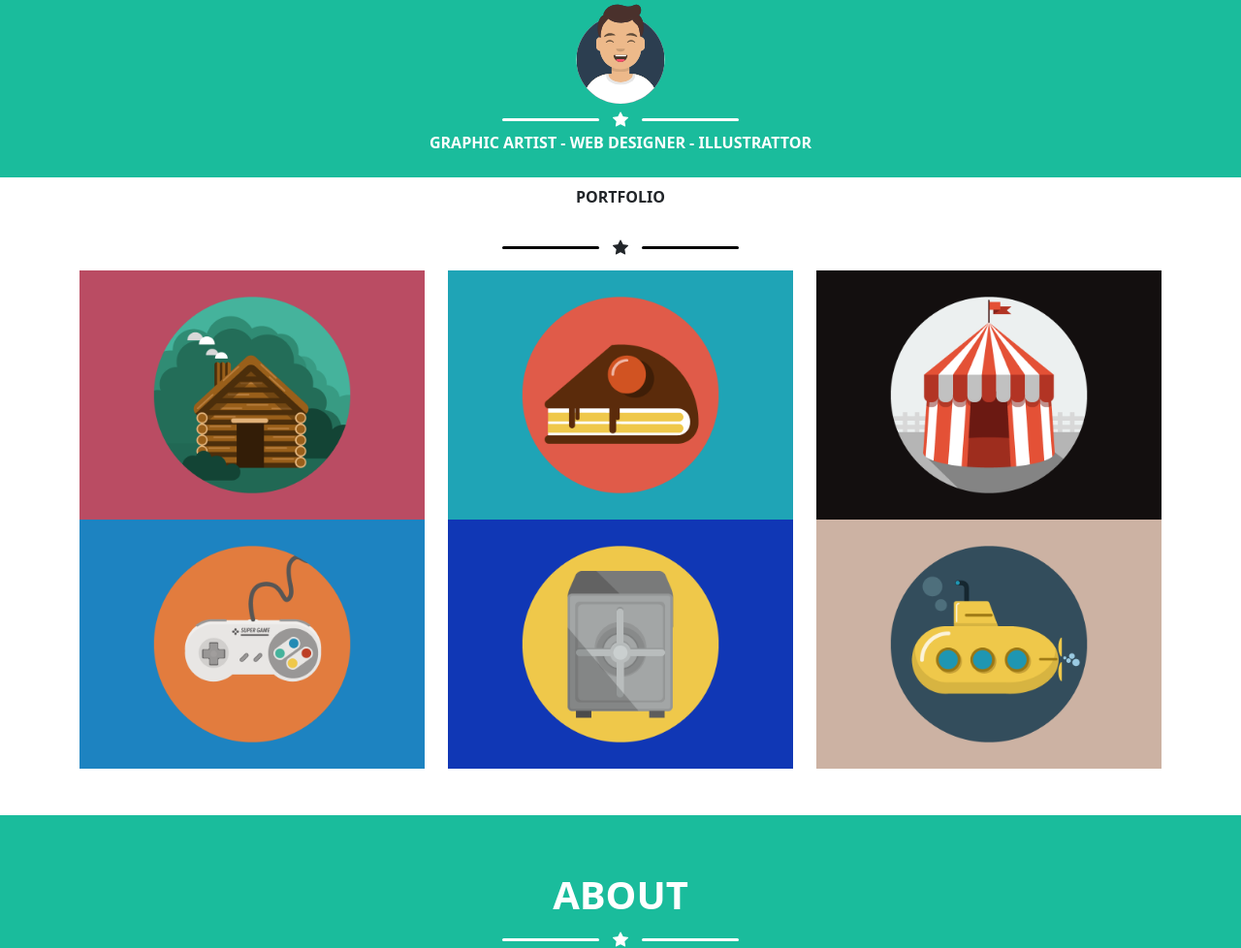
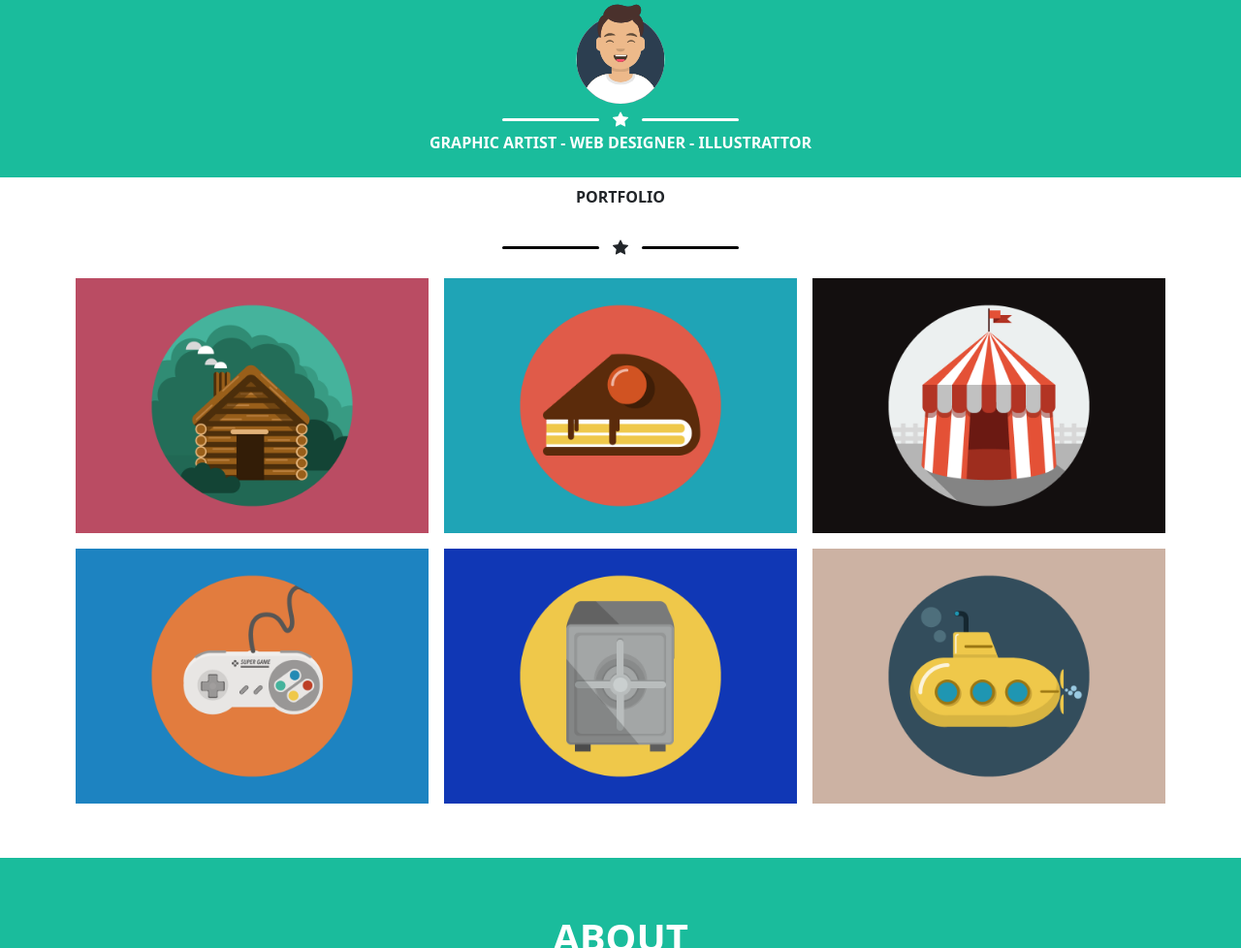
Before and after one commit to danielmegale/html-css-bootstrap-freelancer, a plain HTML site: page index.html in a window 1280 px wide. Shown: the part 63-1041 px from the top of the page at 97% size. Drawn offline with nearby package versions, Linux system fonts and the light colour scheme.

Commit message:
fixed img

```diff
--- a/index.html
+++ b/index.html
@@ -62,14 +62,14 @@
                 <div class="bars black-bars"></div>
             </div>
             <div class="row pb-5">
-                <div class="col-12 col-md-6 col-lg-4"><img class="img-fluid"src="img/cabin.png" alt=""></div>
-                <div class="col-12 col-md-6 col-lg-4"><img class="img-fluid" src="img/cake.png" alt=""></div>
-                <div class="col-12 col-md-6 col-lg-4">
+                <div class="col-12 col-md-6 col-lg-4 p-4 p-md-2"><img class="img-fluid"src="img/cabin.png" alt=""></div>
+                <div class="col-12 col-md-6 col-lg-4 p-4 p-md-2"><img class="img-fluid" src="img/cake.png" alt=""></div>
+                <div class="col-12 col-md-6 col-lg-4 p-4 p-md-2">
                     <img class="img-fluid" src="img/circus.png" alt="">
                 </div>
-                <div class="col-12 col-md-6 col-lg-4"><img class="img-fluid" src="img/game.png" alt=""></div>
-                <div class="col-12 col-md-6 col-lg-4"><img class="img-fluid" src="img/safe.png" alt=""></div>
-                <div class="col-12 col-md-6 col-lg-4"><img class="img-fluid" src="img/submarine.png" alt=""></div>
+                <div class="col-12 col-md-6 col-lg-4 p-4 p-md-2"><img class="img-fluid" src="img/game.png" alt=""></div>
+                <div class="col-12 col-md-6 col-lg-4 p-4 p-md-2"><img class="img-fluid" src="img/safe.png" alt=""></div>
+                <div class="col-12 col-md-6 col-lg-4 p-4 p-md-2"><img class="img-fluid" src="img/submarine.png" alt=""></div>
             </div>
         </div>
     </section>
```
